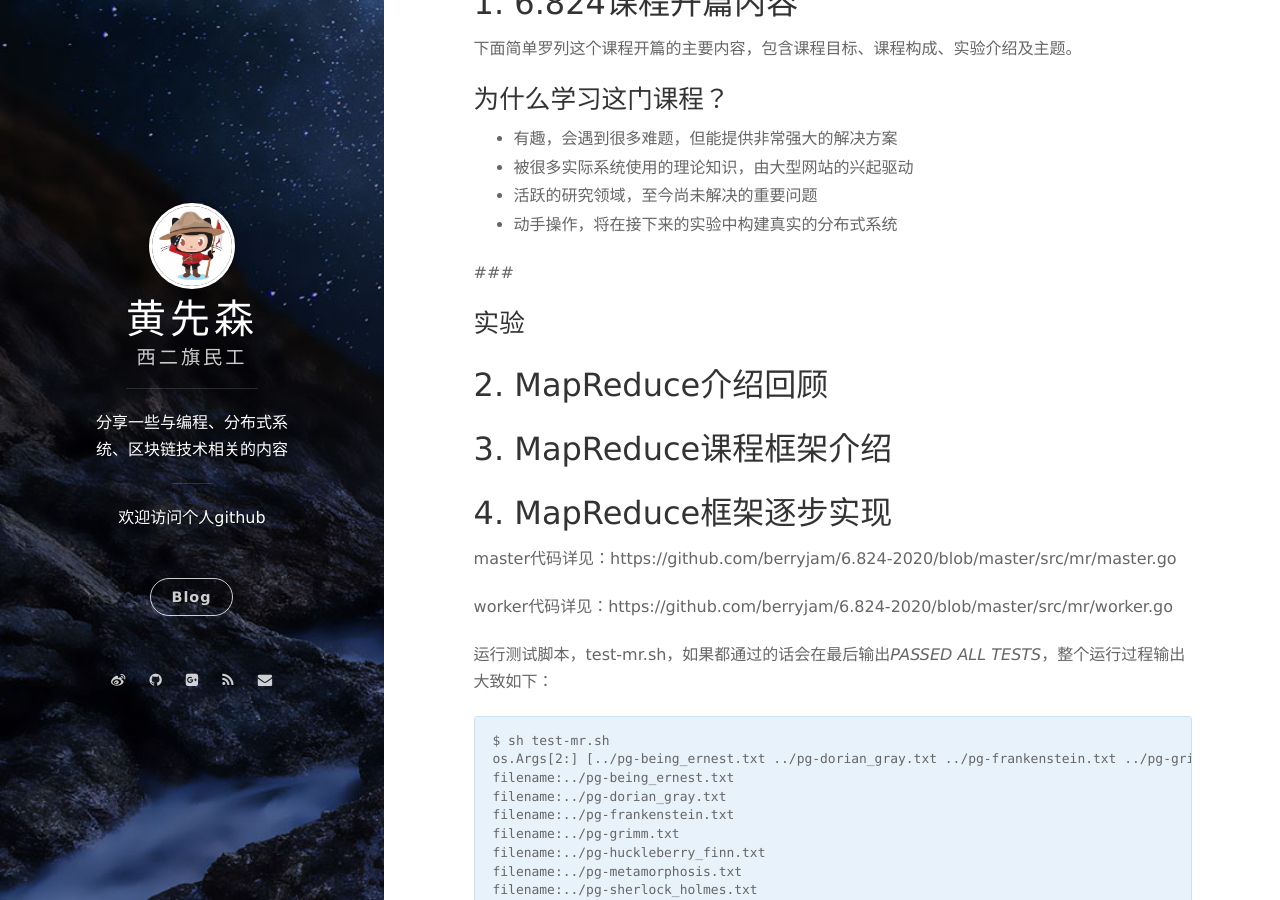
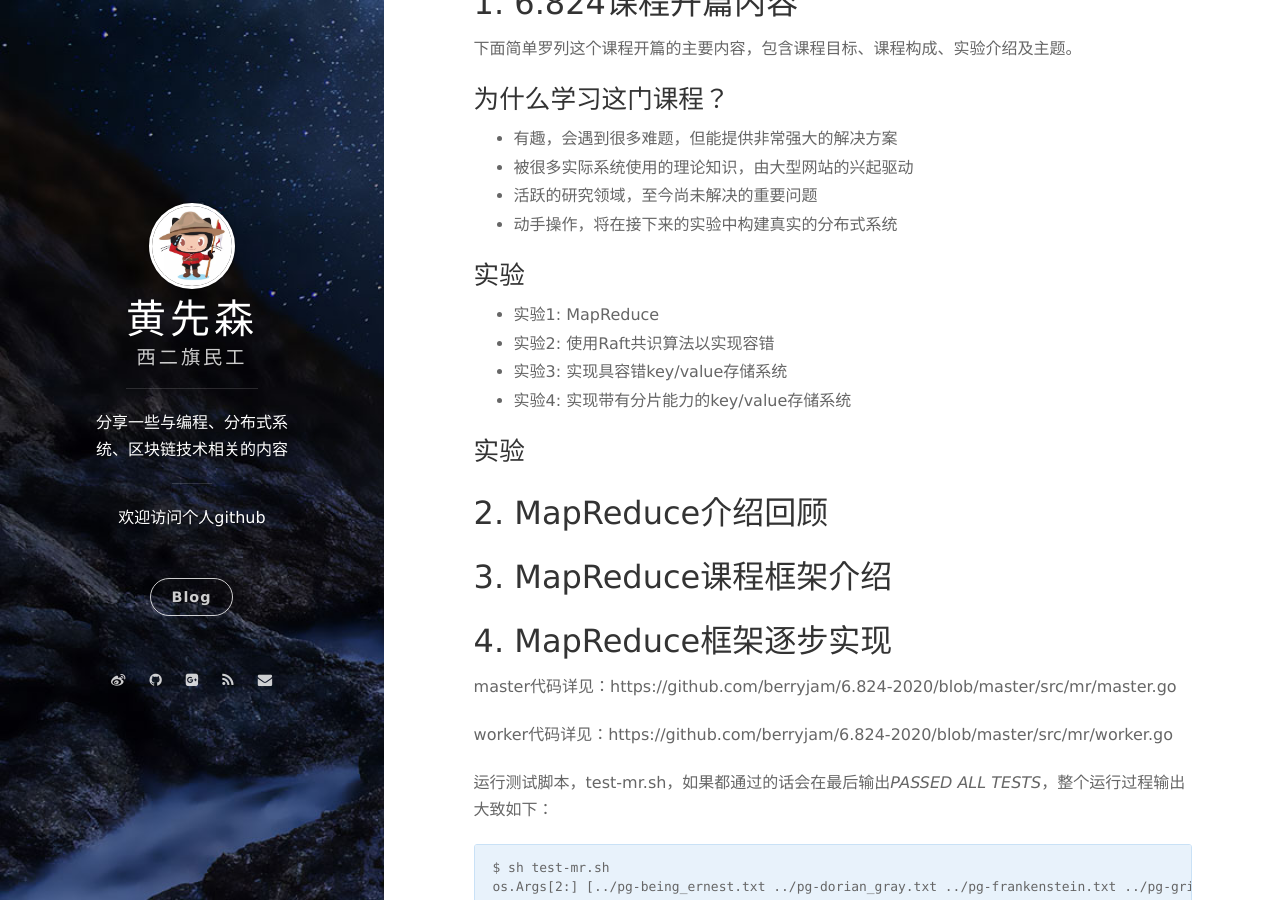
Before and after one commit to berryjam/berryjam.github.io, a Jekyll site: the page built from _posts/2020-09-12-6.824分布式系统课程系列(一):开篇&MapReduce介绍及框架实现.md, in a window 1280 px wide and 900 px high, scrolled down 705 px. Built offline with Jekyll 4.4.1, drawn with Linux system fonts in a browser that asks for light colours; nearby versions of some CDN libraries; comment, search, counter and statistics services are not loaded.

Commit message:
Update 2020-09-12-6.824分布式系统课程系列(一):开篇&MapReduce介绍及框架实现.md

```diff
--- a/_posts/2020-09-12-6.824分布式系统课程系列(一):开篇&MapReduce介绍及框架实现.md
+++ b/_posts/2020-09-12-6.824分布式系统课程系列(一):开篇&MapReduce介绍及框架实现.md
@@ -30,7 +30,11 @@ tags: 分布式系统 MapReduce 6.824
 - 活跃的研究领域，至今尚未解决的重要问题
 - 动手操作，将在接下来的实验中构建真实的分布式系统
 
-###
+### 实验
+- 实验1: MapReduce
+- 实验2: 使用Raft共识算法以实现容错
+- 实验3: 实现具容错key/value存储系统
+- 实验4: 实现带有分片能力的key/value存储系统
 
 ### 实验
 
```
